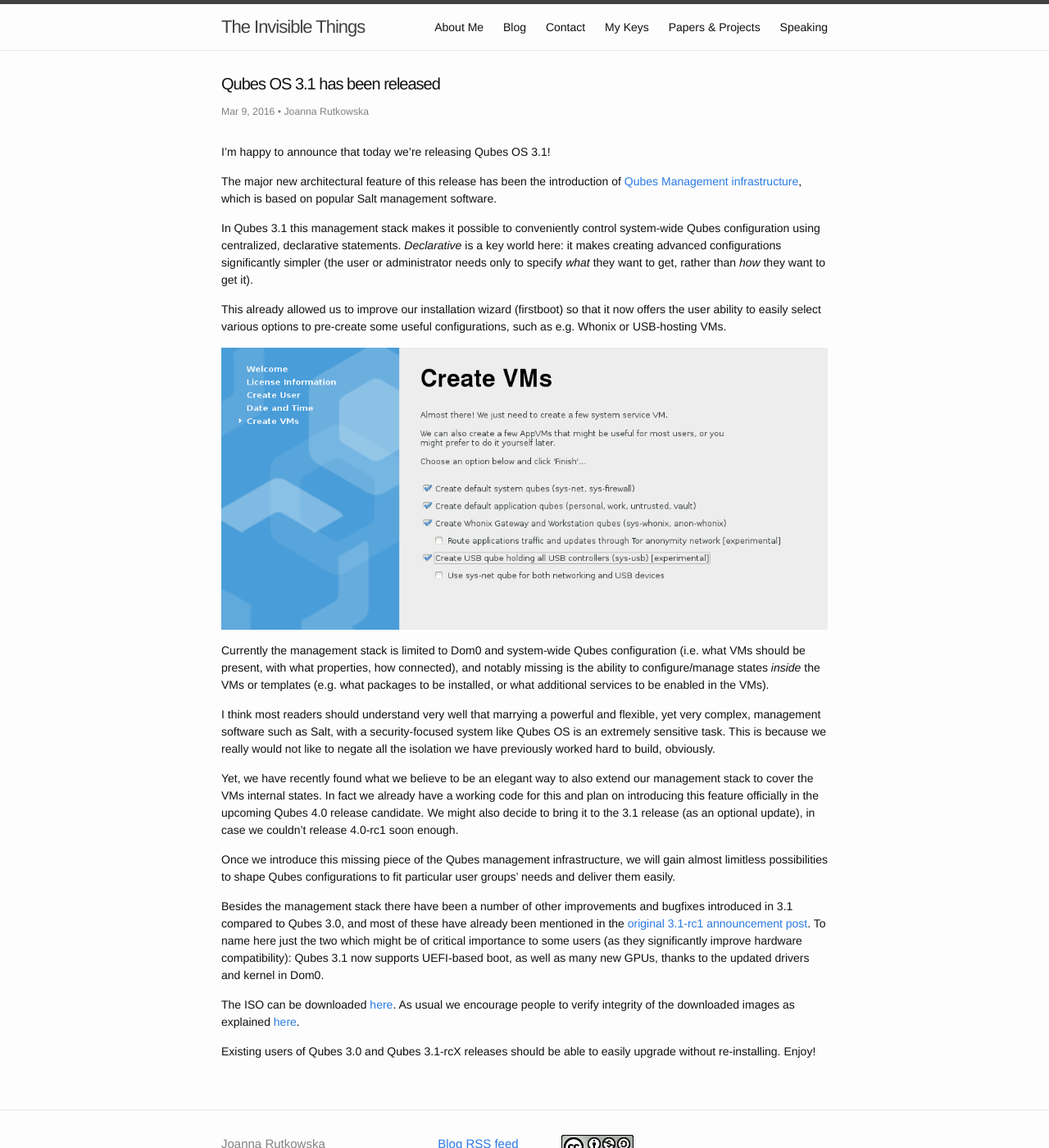
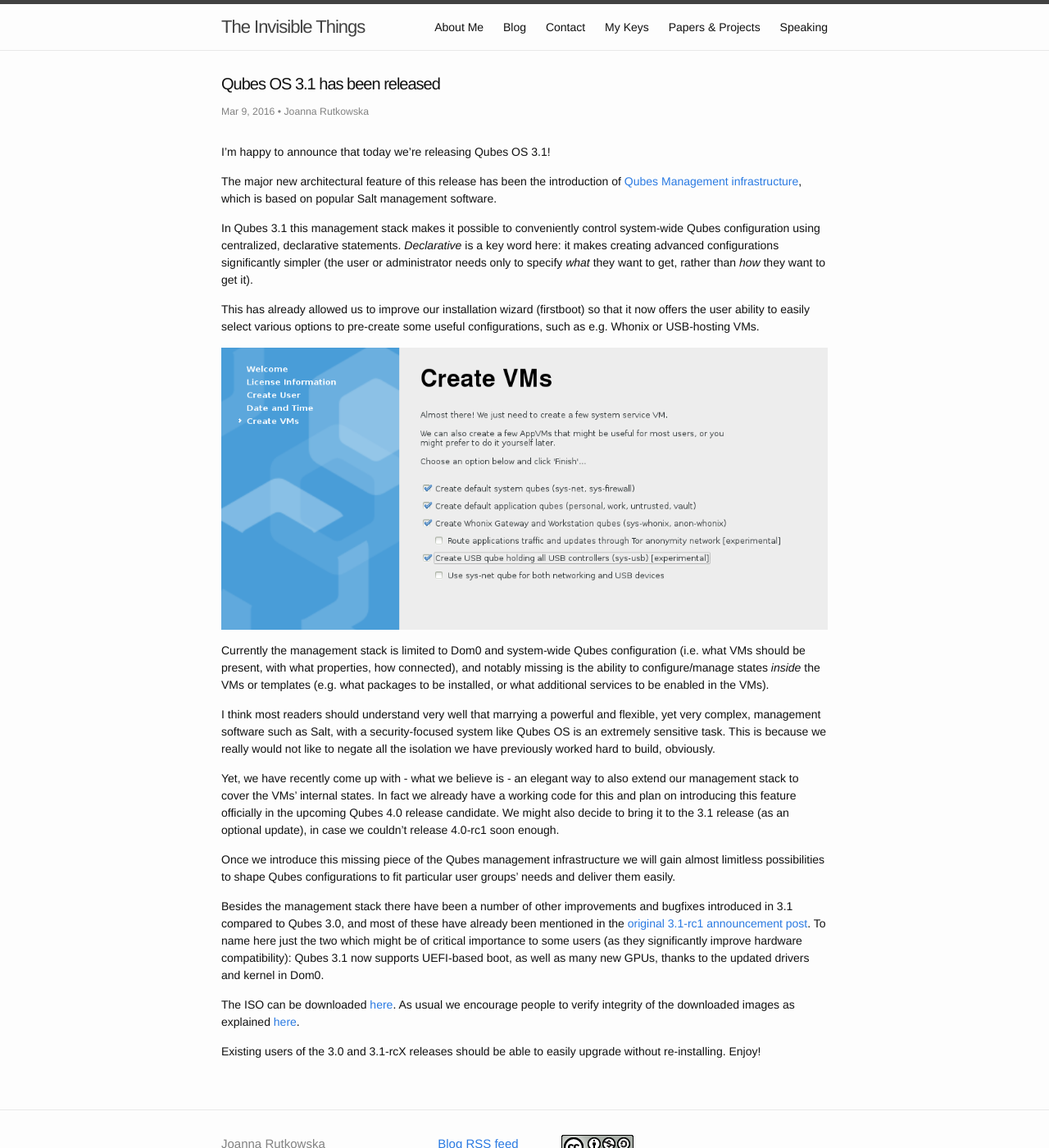
Before and after one commit to rootkovska/rootkovska.github.io, a Jekyll site: the page built from _posts/2016-03-09-qubes-31.md, in a window 1280 px wide and 1400 px high. Shown: the whole window at 82% size. Built offline with Jekyll 4.4.1, drawn with Linux system fonts in a browser that asks for light colours; Markdown is read by kramdown in place of the engine named in the settings.

Commit message:
Qubes 3.1 post: minor typos/grammar corrections

```diff
--- a/_posts/2016-03-09-qubes-31.md
+++ b/_posts/2016-03-09-qubes-31.md
@@ -13,13 +13,13 @@ based on popular Salt management software.
 
 In Qubes 3.1 this management stack makes it possible to conveniently control
 system-wide Qubes configuration using centralized, declarative statements.
-_Declarative_ is a key world here: it makes creating advanced configurations
+_Declarative_ is a key word here: it makes creating advanced configurations
 significantly simpler (the user or administrator needs only to specify _what_
 they want to get, rather than _how_ they want to get it).
 
-This already allowed us to improve our installation wizard (firstboot) so that
-it now offers the user ability to easily select various options to pre-create
-some useful configurations, such as e.g. Whonix or USB-hosting VMs.
+This has already allowed us to improve our installation wizard (firstboot) so
+that it now offers the user ability to easily select various options to
+pre-create some useful configurations, such as e.g. Whonix or USB-hosting VMs.
 
 ![Qubes OS 3.1 Firstboot Screenshot]({{ site.url }}/resources/qubes-31-firstboot-mgmt.png)
 
@@ -35,14 +35,14 @@ security-focused system like Qubes OS is an extremely sensitive task. This is
 because we really would not like to negate all the isolation we have previously
 worked hard to build, obviously.
 
-Yet, we have recently found what we believe to be an elegant way to also extend
-our management stack to cover the VMs internal states. In fact we already have a
-working code for this and plan on introducing this feature officially in the
-upcoming Qubes 4.0 release candidate. We might also decide to bring it to the
-3.1 release (as an optional update), in case we couldn't release 4.0-rc1 soon
-enough.
+Yet, we have recently come up with - what we believe is - an elegant way to also
+extend our management stack to cover the VMs' internal states. In fact we
+already have a working code for this and plan on introducing this feature
+officially in the upcoming Qubes 4.0 release candidate. We might also decide to
+bring it to the 3.1 release (as an optional update), in case we couldn't release
+4.0-rc1 soon enough.
 
-Once we introduce this missing piece of the Qubes management infrastructure, we
+Once we introduce this missing piece of the Qubes management infrastructure we
 will gain almost limitless possibilities to shape Qubes configurations to fit
 particular user groups' needs and deliver them easily.
 
@@ -59,5 +59,5 @@ The ISO can be downloaded [here](https://www.qubes-os.org/downloads/). As usual
 we encourage people to verify integrity of the downloaded images as explained
 [here](https://www.qubes-os.org/doc/verifying-signatures/).
 
-Existing users of Qubes 3.0 and Qubes 3.1-rcX releases should be able to easily
-upgrade without re-installing. Enjoy!
+Existing users of the 3.0 and 3.1-rcX releases should be able to easily upgrade
+without re-installing. Enjoy!
```
